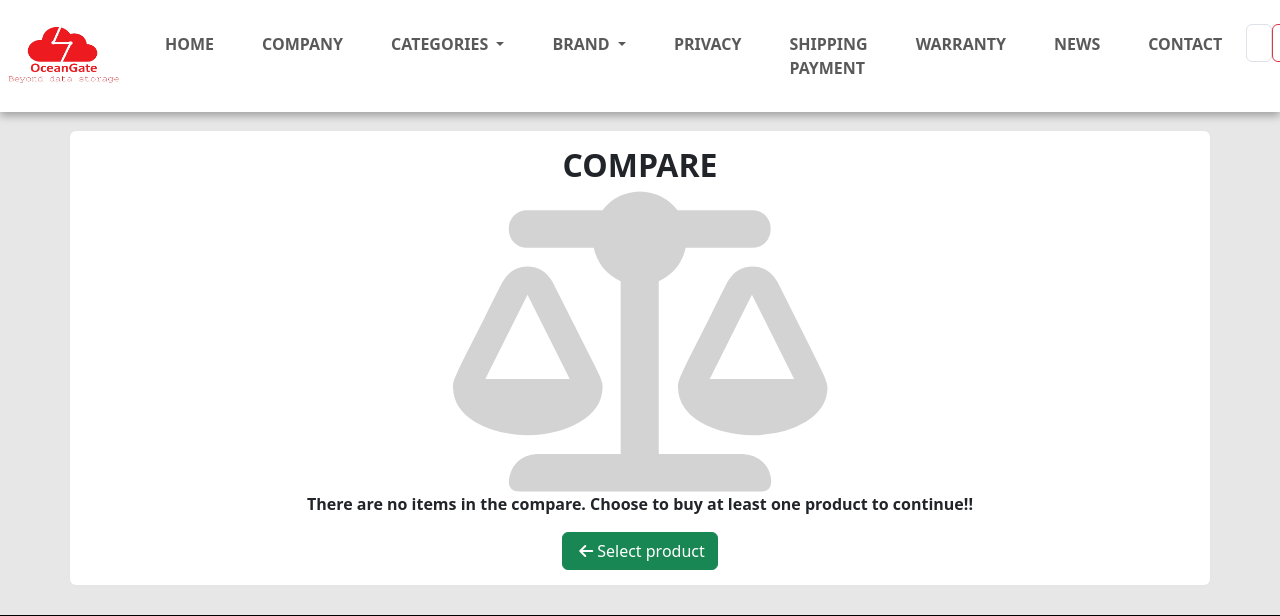
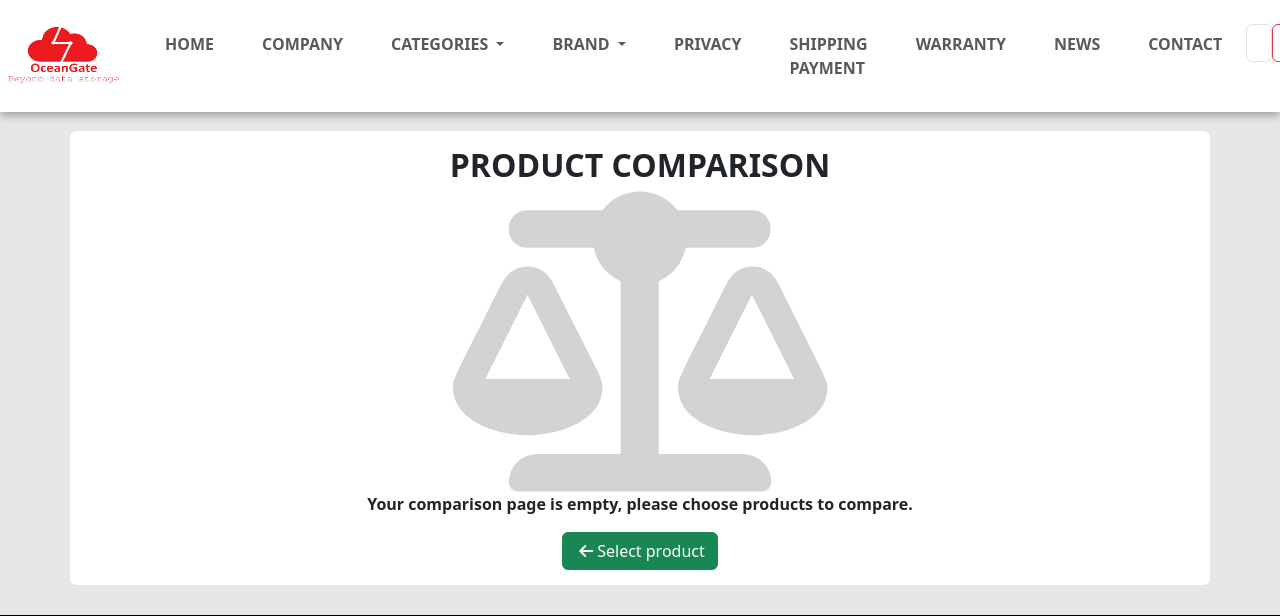
Before and after one commit to VuHongLuc/eproject-team3-C2305L, a PHP site: page /OC3/compare.php in a window 1280 px wide. Shown: the top 616 px of the page. Run offline with PHP 8.4, Linux system fonts and the light colour scheme; grey boxes are pictures that could not be loaded.

Commit message:
Update compare.php

```diff
--- a/compare/compare.php
+++ b/compare/compare.php
@@ -2,7 +2,7 @@
 
     <div class="wrapper container-fluid">
         <div class="container col-inner">
-            <h2 class="text-uppercase text-center">COMPARE</h2>
+            <h2 class="text-uppercase text-center">PRODUCT COMPARISON</h2>
             <div class="row">
                 <div class="col-md-1"></div>
                 <?php
@@ -117,7 +117,7 @@
             <?php }
             else {
                 Echo "<i class='text-center fa-solid fa-scale-balanced' style='font-size: 300px;color: lightgray;'></i>
-                                <p class='text-center '>There are no items in the compare. Choose to buy at least one product to continue!!</p>
+                                <p class='text-center '>Your comparison page is empty, please choose products to compare.</p>
                                 <a href='../index/index.php' class='text-center list-group-item' ><button class='btn btn-success'><i class='fa-solid fa-arrow-left mx-1'></i>Select product</button></a>";
             } ?>
         </div>
```
